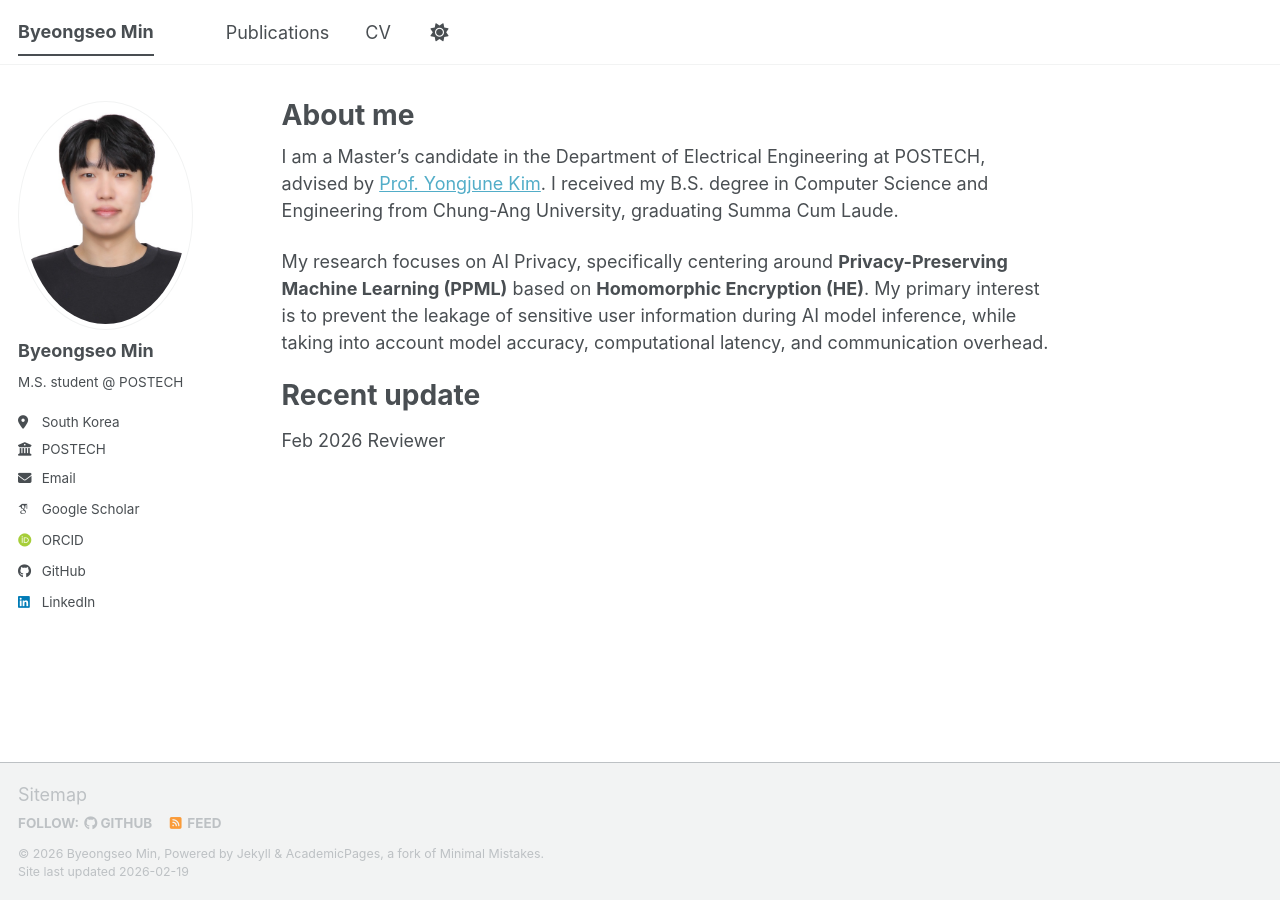
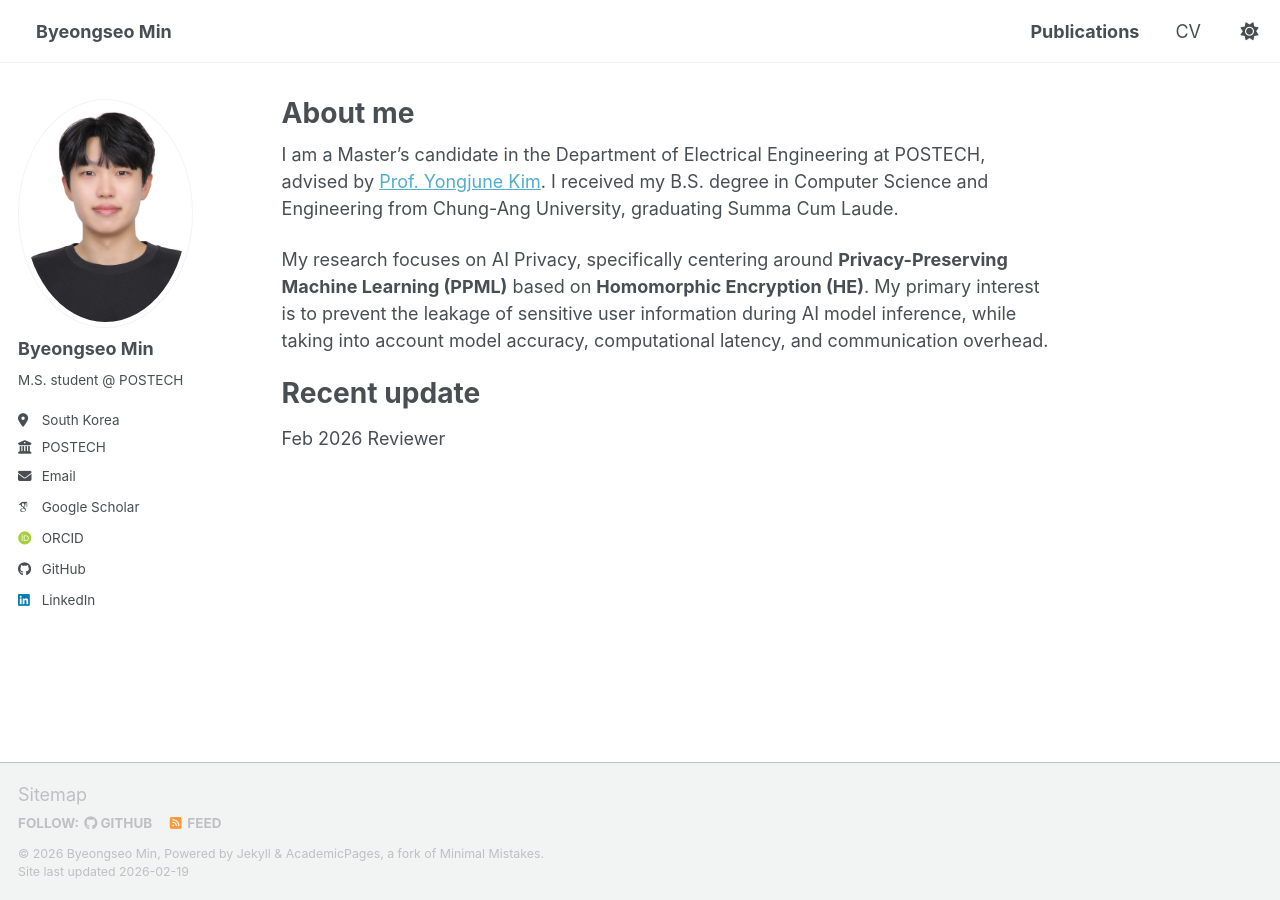
Before and after one commit to byeongseomin51/byeongseomin51.github.io, a Jekyll site: the page built from _pages/about.md, in a window 1280 px wide. Built offline with Jekyll 4.4.1, drawn with Linux system fonts in a browser that asks for light colours; some web fonts are replaced; a script bundle is joined from its source files by our own code; library files that are not in the unit come from our copies.

Commit message:
right align

```diff
--- a/_includes/masthead.html
+++ b/_includes/masthead.html
@@ -3,11 +3,12 @@
   <div class="masthead__inner-wrap">
     <div class="masthead__menu">
       <nav id="site-nav" class="greedy-nav">
+
+        <a class="site-title" href="{{ base_path }}/">{{ site.title }}</a>
+
+        <div class="nav-right-wrapper">
           <button><span class="navicon"></span></button>
           <ul class="visible-links">
-          <li class="masthead__menu-item masthead__menu-item--lg persist {% if page.url == '/' or page.url == '/index.html' %}selected{% endif %}">
-            <a href="{{ base_path }}/">{{ site.title }}</a>
-          </li>
             {% for link in site.data.navigation.main %}
               {% if link.url contains 'http' %}
                 {% assign domain = '' %}
@@ -23,6 +24,8 @@
             </li>
           </ul>
           <ul class="hidden-links hidden"></ul>
+        </div>
+
       </nav>
     </div>
   </div>
--- a/_sass/layout/_masthead.scss
+++ b/_sass/layout/_masthead.scss
@@ -45,12 +45,41 @@
 }
 
 .masthead__menu {
+  width: 100%; /* 부모가 전체 너비를 차지하도록 보장 */
+
+  .greedy-nav {
+    /* [핵심 1] 양분 방식 (space-between) 적용 */
+    display: flex;
+    justify-content: space-between;
+    align-items: center;
+    width: 100%;
+  }
+
+  /* [핵심 2] 분리한 사이트 타이틀 스타일링 */
+  .site-title {
+    font-weight: 700;
+    white-space: nowrap;
+    color: var(--global-text-color);
+    padding-right: 2em;
+  }
+
+  /* [핵심 3] 오른쪽 메뉴 그룹(버튼 + 리스트)을 묶어서 가로 정렬 */
+  .nav-right-wrapper {
+    display: flex;
+    align-items: center;
+  }
 
   ul {
     margin: 0;
     padding: 0;
     clear: both;
     list-style-type: none;
+  }
+
+  /* 메뉴 리스트 자체도 가로로 정렬 */
+  .visible-links {
+    display: flex;
+    align-items: center;
   }
 }
 
@@ -59,6 +88,7 @@
   display: block;
   list-style-type: none;
   white-space: nowrap;
+  margin-left: 1.5rem; /* 우측 메뉴들 사이의 간격 */
 
   &--lg {
     padding-right: 2em;
```
Lines whose indentation alone changed are shown as unchanged.
